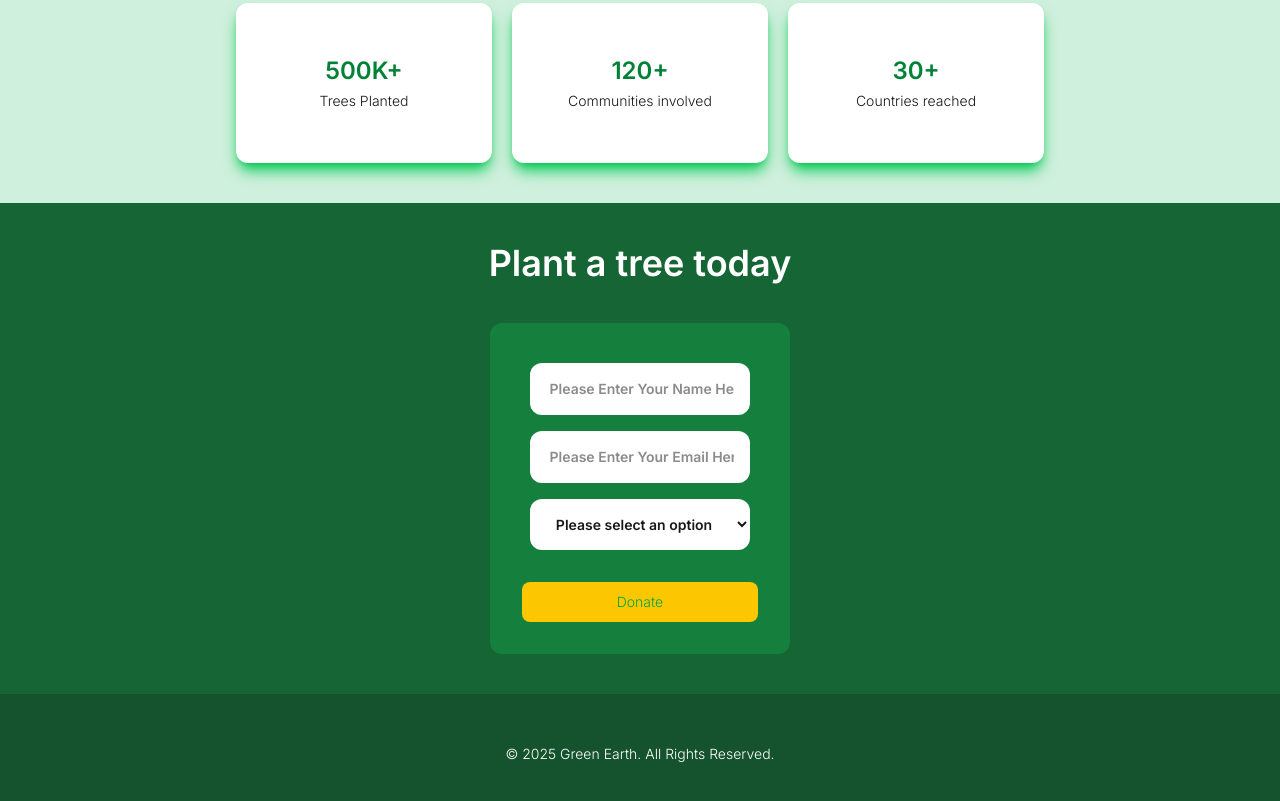
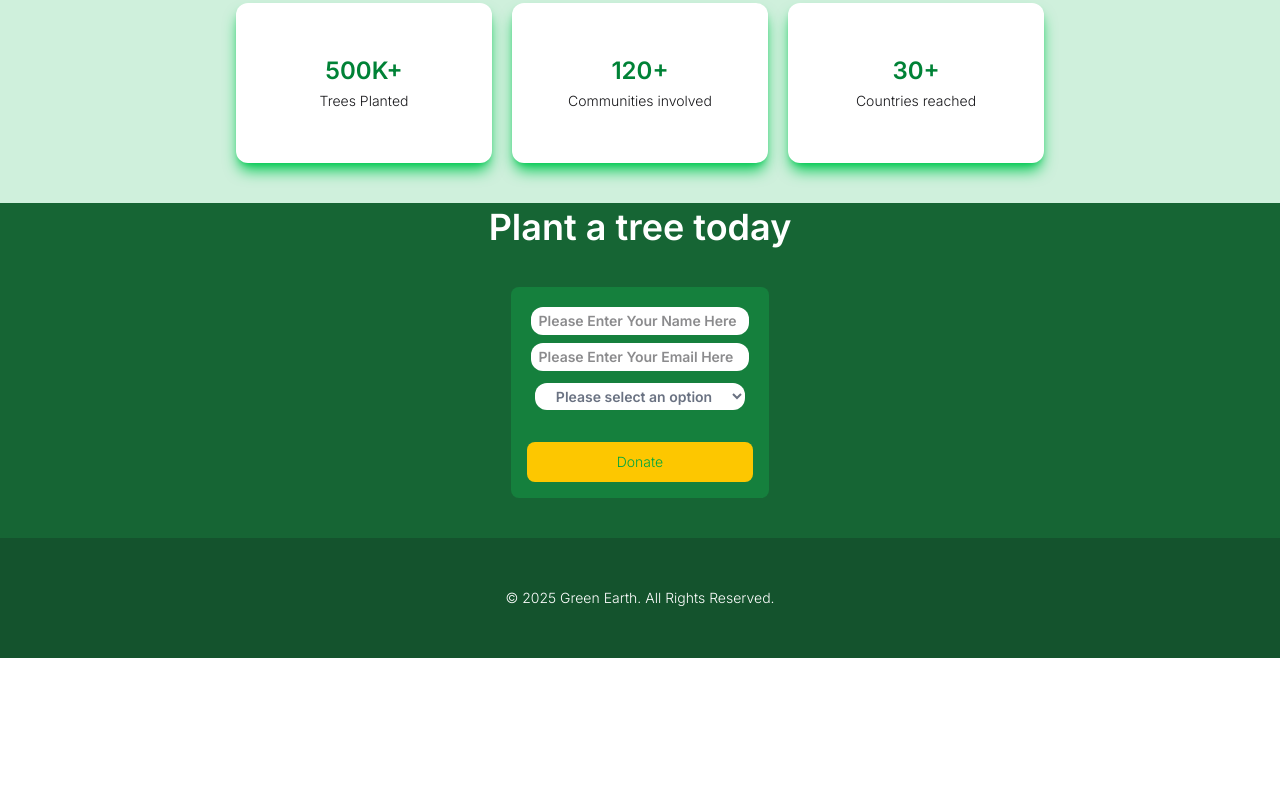
Before and after one commit to FahmidaHamid/phAssignment06, a website: page index.html in a window 1280 px wide. Shown: the part 1245-2046 px from the top of the page. After the commit the page ends 1903 px from the top, so only its background shows below. Drawn offline with Linux system fonts and the light colour scheme; no server answers.

Commit message:
around 50% done

```diff
--- a/index.html
+++ b/index.html
@@ -145,7 +145,7 @@
       </div>
     </div>
     <div
-      class="our-impacts bg-[#CFF0DC] w-full max-h-[436px] flex flex-1 flex-col justify-center items-center p-10"
+      class="our-impacts bg-[#CFF0DC] w-full max-h-[336px] flex flex-1 flex-col justify-center items-center p-10"
     >
       <h1 class="text-4xl text-center p-1 mb-5">Our Impacts</h1>
 
@@ -177,29 +177,27 @@
       </div>
     </div>
     <div
-      class="plant-form bg-[#166534] flex flex-1 flex-col justify-center items-center p-10"
+      class="plant-form w-[90vw] bg-[#166534] flex flex-1 flex-col justify-center items-center p-1 pb-10"
     >
       <h1 class="text-4xl text-white pb-10">Plant a tree today</h1>
 
-      <form
-        class="w-1/4 mx-auto bg-[#15803D] flex flex-1 flex-col rounded-xl p-8"
-      >
-        <div class="w-full group m-0 p-2">
+      <form class="bg-[#15803D] flex flex-1 flex-col rounded-lg p-4 pb-8">
+        <div class="group m-0 p-1 lg:p-2">
           <input
             type="name"
             name="floating_name"
             id="floating_name"
-            class="block p-4 w-full rounded-xl text-sm text-gray bg-white"
+            class="block p-1 lg:p-3 w-full rounded-xl text-sm text-gray bg-white"
             placeholder=" Please Enter Your Name Here"
             required
           />
         </div>
-        <div class="w-full group m-0 p-2">
+        <div class="w-full group m-0 p-1 lg:p-2">
           <input
             type="email"
             name="floating_email"
             id="floating_email"
-            class="block w-full rounded-xl text-sm bg-white p-4"
+            class="block w-full rounded-xl text-sm bg-white p-1 lg:p-3"
             placeholder=" Please Enter Your Email Here"
             required
           />
@@ -208,19 +206,21 @@
           <select
             name="donate-trees"
             id="donate-trees"
-            class="p-4 w-full block bg-white text-gray text-sm rounded-xl text-center"
+            class="p-1 lg:p-3 w-full block bg-white text-gray-500 text-sm rounded-xl text-center"
           >
-            <option class="text-gray" value="0">Please select an option</option>
-            <option class="text-gray" value="1">1 tree, $5</option>
-            <option class="text-gray" value="5">5 trees, $25</option>
-            <option class="text-gray" value="10">10 trees, $50</option>
-            <option class="text-gray" value="20">20 trees, $100</option>
+            <option class="text-gray-500" value="0">
+              Please select an option
+            </option>
+            <option class="text-gray-500" value="1">1 tree, $5</option>
+            <option class="text-gray-500" value="5">5 trees, $25</option>
+            <option class="text-gray-500" value="10">10 trees, $50</option>
+            <option class="text-gray-500" value="20">20 trees, $100</option>
           </select>
         </div>
         <br />
         <button
           type="submit"
-          class="w-8/10 m-0 p-4 text-green-600 font-light bg-yellow-400 hover:bg-yellow-700 hover:text-white hover:font-medium rounded-lg text-sm w-full sm:w-auto px-5 py-2.5 text-center"
+          class="w-8/10 m-0 p-1 lg:p-4 text-green-600 font-light bg-yellow-400 hover:bg-yellow-700 hover:text-white hover:font-medium rounded-lg text-sm w-full sm:w-auto px-5 py-2.5 text-center"
         >
           Donate
         </button>
```
